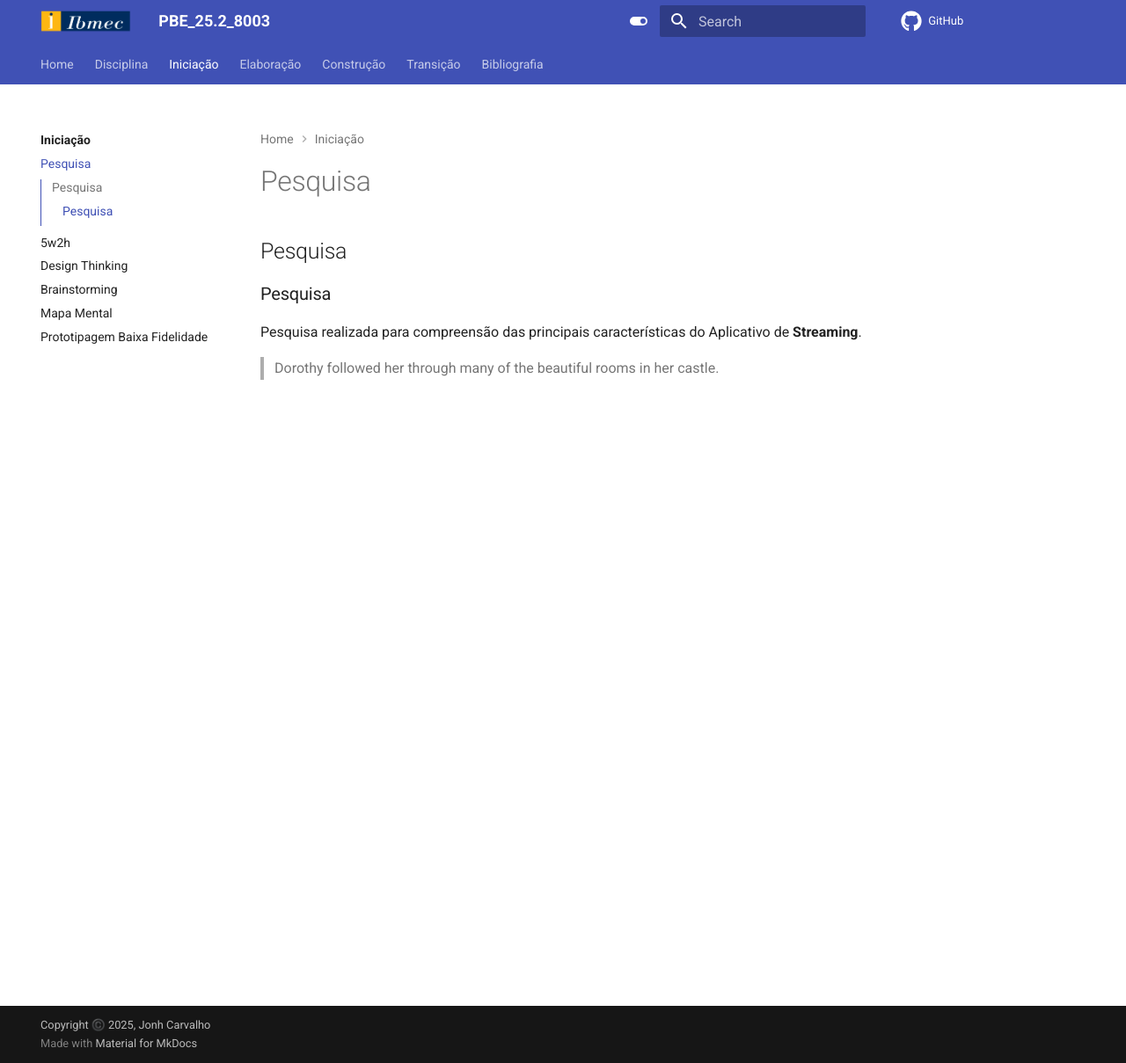
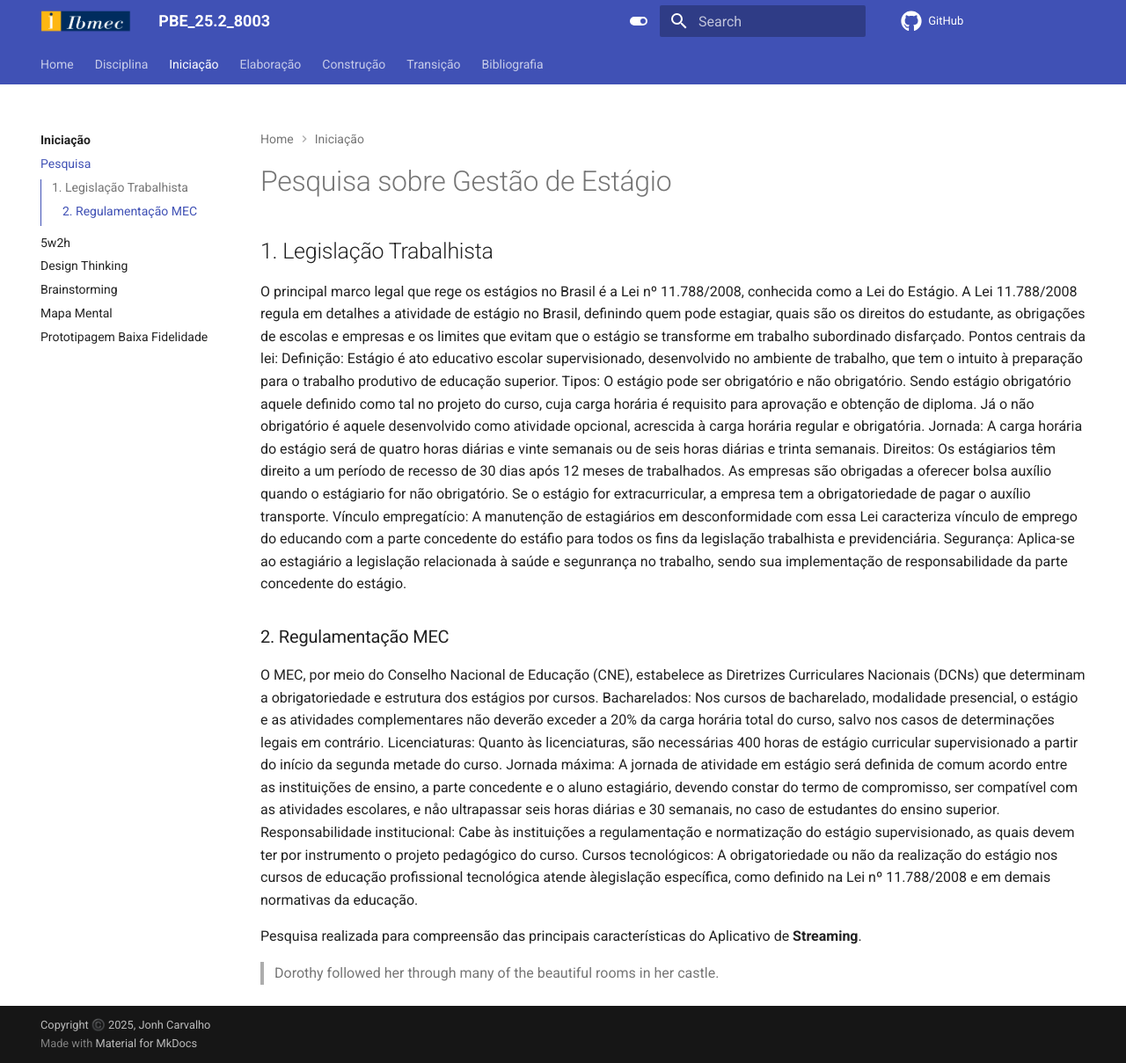
Before and after one commit to Projetos-de-Extensao/PBE_26.1_8001_VII, an MkDocs documentation site: the page built from docs/Iniciacao/pesquisa.md, in a window 1280 px wide and 1209 px high. Shown: the whole window at 88% size. Built offline with MkDocs 1.6.1 and Material for MkDocs 9.7.7, drawn with Linux system fonts in a browser that asks for light colours; comment, search, counter and statistics services are not loaded.

Commit message:
Add pesquisa sobre gestão de estágio na fase de iniciação

```diff
--- a/docs/Iniciacao/pesquisa.md
+++ b/docs/Iniciacao/pesquisa.md
@@ -1,11 +1,25 @@
 ---
 id: pesquisa
-title: Pesquisa
+title: Pesquisa sobre Gestão de estágio
 ---
 
-# Pesquisa
-## Pesquisa
-### Pesquisa
+# Pesquisa sobre Gestão de Estágio
+## 1. Legislação Trabalhista
+O principal marco legal que rege os estágios no Brasil é a Lei nº 11.788/2008, conhecida como a Lei do Estágio. A Lei 11.788/2008 regula em detalhes a atividade de estágio no Brasil, definindo quem pode estagiar, quais são os direitos do estudante, as obrigações de escolas e empresas e os limites que evitam que o estágio se transforme em trabalho subordinado disfarçado.
+Pontos centrais da lei:
+Definição: Estágio é ato educativo escolar supervisionado, desenvolvido no ambiente de trabalho, que tem o intuito à preparação para o trabalho produtivo de educação superior.
+Tipos: O estágio pode ser obrigatório e não obrigatório. Sendo estágio obrigatório aquele definido como tal no projeto do curso, cuja carga horária é requisito para aprovação e obtenção de diploma. Já o não obrigatório é aquele desenvolvido como atividade opcional, acrescida à carga horária regular e obrigatória.
+Jornada: A carga horária do estágio será de quatro horas diárias e vinte semanais ou de seis horas diárias e trinta semanais.
+Direitos: Os estágiarios têm direito a um período de recesso de 30 dias após 12 meses de trabalhados. As empresas são obrigadas a oferecer bolsa auxílio quando o estágiario for não obrigatório. Se o estágio for extracurricular, a empresa tem a obrigatoriedade de pagar o auxílio transporte.
+Vínculo empregatício: A manutenção de estagiários em desconformidade com essa Lei caracteriza vínculo de emprego do educando com a parte concedente do estáfio para todos os fins da legislação trabalhista e previdenciária.
+Segurança: Aplica-se ao estagiário a legislação relacionada à saúde e segunrança no trabalho, sendo sua implementação de responsabilidade da parte concedente do estágio.
+### 2. Regulamentação MEC
+O MEC, por meio do Conselho Nacional de Educação (CNE), estabelece as Diretrizes Curriculares Nacionais (DCNs) que determinam a obrigatoriedade e estrutura dos estágios por cursos.
+Bacharelados: Nos cursos de bacharelado, modalidade presencial, o estágio e as atividades complementares não deverão exceder a 20% da carga horária total do curso, salvo nos casos de determinações legais em contrário.
+Licenciaturas: Quanto às licenciaturas, são necessárias 400 horas de estágio curricular supervisionado a partir do início da segunda metade do curso.
+Jornada máxima: A jornada de atividade em estágio será definida de comum acordo entre as instituições de ensino, a parte concedente e o aluno estagiário, devendo constar do termo de compromisso, ser compatível com as atividades escolares, e nåo ultrapassar seis horas diárias e 30 semanais, no caso de estudantes do ensino superior.
+Responsabilidade institucional: Cabe às instituições a regulamentação e normatização do estágio supervisionado, as quais devem ter por instrumento o projeto pedagógico do curso.
+Cursos tecnológicos: A obrigatoriedade ou não da realização do estágio nos cursos de educação profissional tecnológica atende àlegislação específica, como definido na Lei nº 11.788/2008 e em demais normativas da educação.
 
 Pesquisa realizada para compreensão das principais características do Aplicativo de **Streaming**.
 
```
